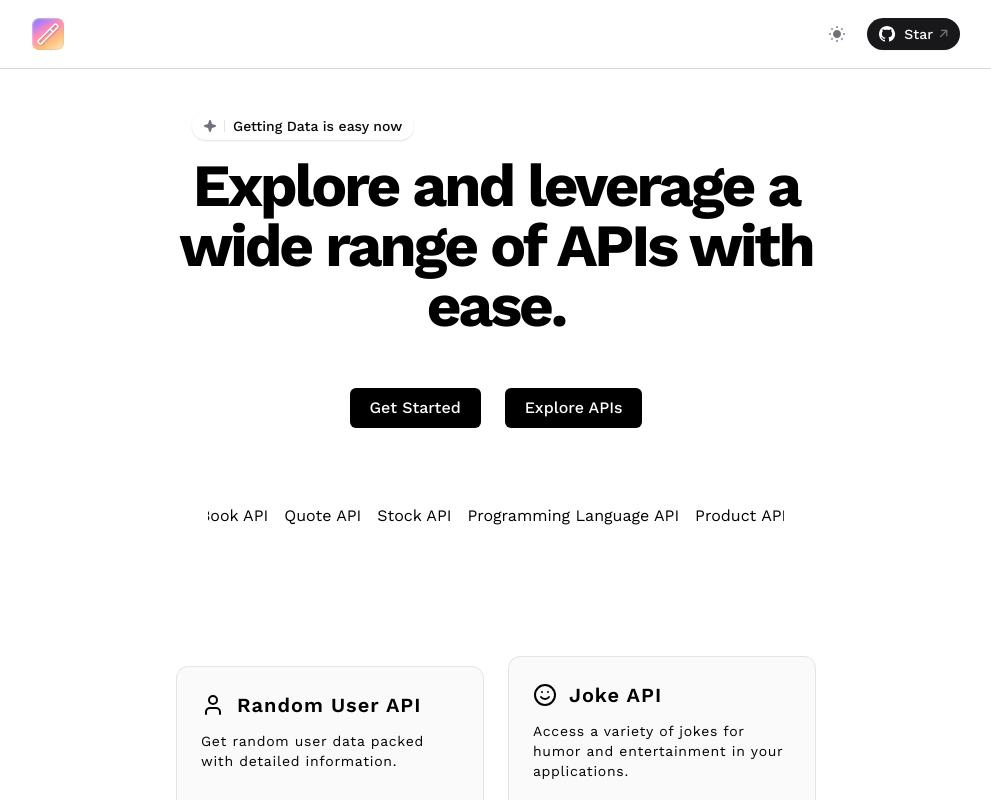
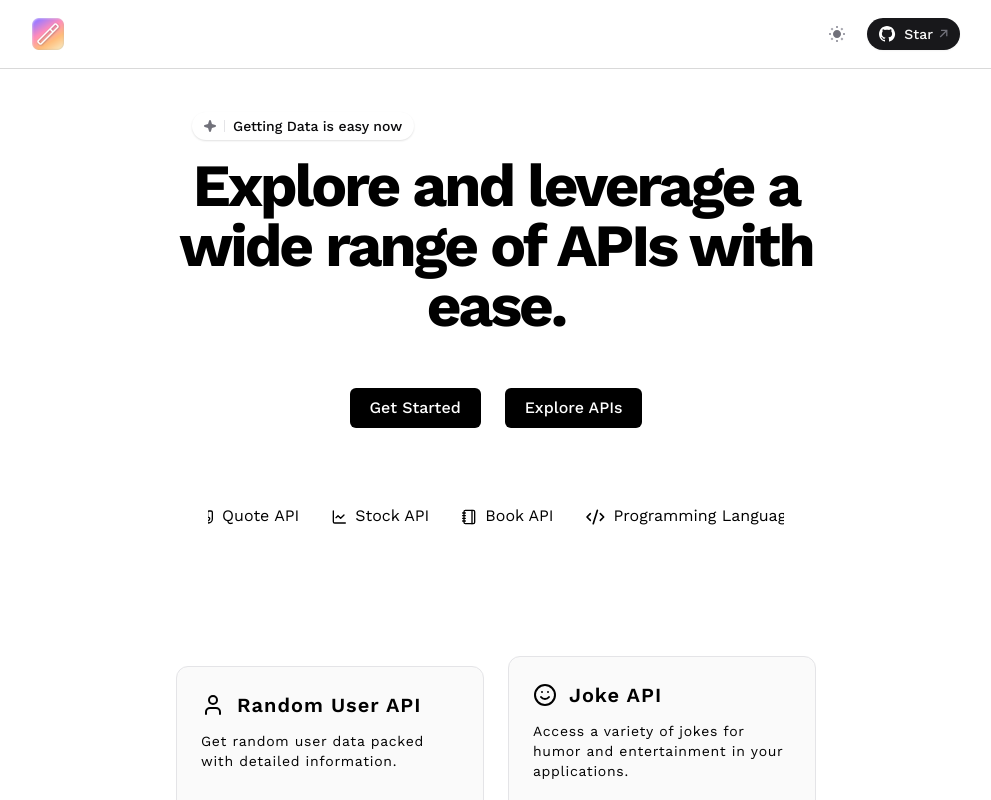
Before and after one commit to rehan-adi/FreeApiHub, a Next.js app in the folder apps/freeapihub-docs/: page / in a window 1280 px wide. Shown: the top 800 px of the page, without its empty margins (144-1135 px from the left). Built offline with nearby package versions, Linux system fonts and the light colour scheme.

Commit message:
Add icon in Marquee

```diff
--- a/apps/freeapihub-docs/app/page.tsx
+++ b/apps/freeapihub-docs/app/page.tsx
@@ -64,13 +64,13 @@ export default function Home() {
         pauseOnHover
         className="[--duration:20s] z-0 mt-12 md:mb-20 mb-8 w-[85%] dark:text-white text-black md:max-w-xl "
       >
-        <h1>Random User APi</h1>
-        <h1>Joke API</h1>
-        <h1>Book API</h1>
-        <h1>Quote API</h1>
-        <h1>Stock API</h1>
-        <h1>Programming Language API</h1>
-        <h1>Product API</h1>
+        <h1><User className="text-black dark:text-white w-5 h-4 inline-block mr-2" />Random User APi</h1>
+        <h1><Smile className="text-black dark:text-white w-4 h-4 inline-block mr-2" />Joke API</h1>
+        <h1><Quote className="text-black dark:text-white w-4 h-4 inline-block mr-2" />Quote API</h1>
+        <h1><LineChart className="text-black dark:text-white w-4 h-4 inline-block mr-2" />Stock API</h1>
+        <h1><Notebook className="text-black dark:text-white w-4 h-4 inline-block mr-2" />Book API</h1>
+        <h1><CodeXml className="text-black dark:text-white w-5 h-5 inline-block mr-2" />Programming Language API</h1>
+        <h1><ShoppingCart className="text-black dark:text-white w-4 h-5 inline-block mr-2" />Product API</h1>
       </Marquee>
 
       {/* API Details Section */}
@@ -167,8 +167,8 @@ export default function Home() {
             </Link>
           </div>
           <div className="bg-zinc-50 p-6 dark:bg-[#1E1C1B] border border-zinc-200 dark:border-zinc-700/50 min-h-44 w-full rounded-xl hover:border-zinc-300 dark:hover:border-zinc-700 transition-colors flex flex-col justify-start items-start">
-            <div className="flex items-center space-x-3">
-              <CodeXml className="dark:text-white text-black w-6 h-6" />{" "}
+            <div className="flex items-start space-x-3">
+              <CodeXml className="dark:text-white text-black w-7 h-7" />{" "}
               <h3 className="text-xl font-semibold tracking-wider">
                 Programming Language API
               </h3>
--- a/apps/freeapihub-docs/components/ui/marquee.tsx
+++ b/apps/freeapihub-docs/components/ui/marquee.tsx
@@ -23,7 +23,7 @@ export default function Marquee({
     <div
       {...props}
       className={cn(
-        "group flex overflow-hidden p-2 [--duration:40s] [--gap:1rem] [gap:var(--gap)]",
+        "group flex overflow-hidden p-2 [--duration:40s] [--gap:2rem] [gap:var(--gap)]",
         {
           "flex-row": !vertical,
           "flex-col": vertical,
```
